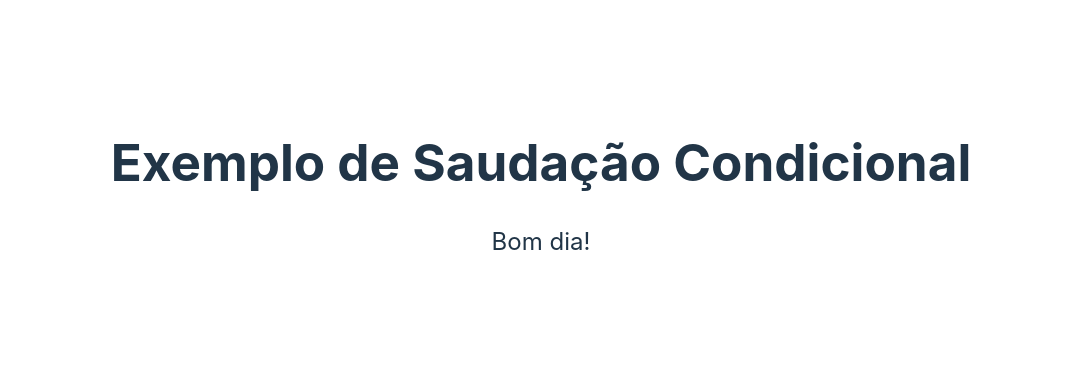
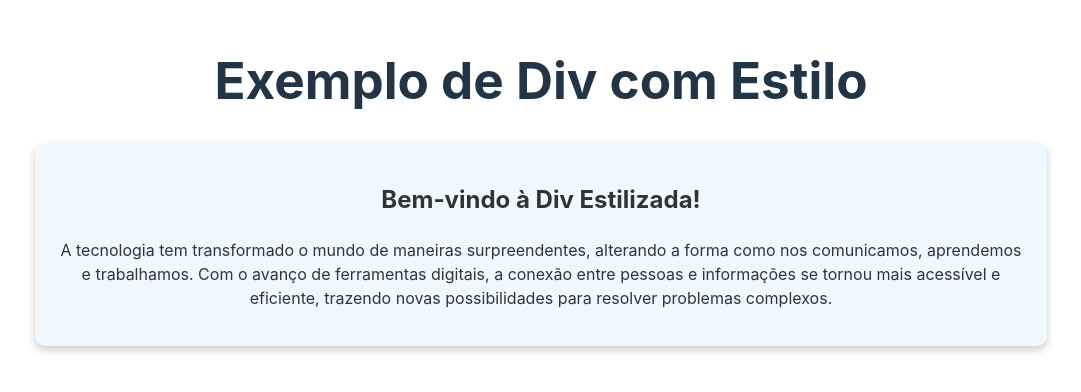
Before and after one commit to werik-antunes/React-Lista-01-, a React (Vite) app: page / in a window 1280 px wide. Shown: the part 208-600 px from the top of the page, without its empty margins (99-1180 px from the left). Built offline with nearby package versions, Linux system fonts and the light colour scheme.

Commit message:
Exercício 09

```diff
--- a/src/App.jsx
+++ b/src/App.jsx
@@ -1,15 +1,14 @@
 
 import './App.css'
-import Saudacao from './components/Saudacao'
-
+import DivComEstilo from './components/DivComEstilo'
 
 
 function App() {
-  const isDia = true;
+
   return (
     <>
-      <h1>Exemplo de Saudação Condicional</h1>
-      <Saudacao isDia={isDia} />
+       <h1>Exemplo de Div com Estilo</h1>
+       <DivComEstilo/>
     </>
   )
 }
--- /dev/null
+++ b/src/components/DivComEstilo.jsx
@@ -0,0 +1,27 @@
+import React from "react";
+
+function DivComEstilo() {
+  return (
+    <div
+      style={{
+        backgroundColor: "#f0f8ff",
+        color: "#333",
+        padding: "20px",
+        margin: "20px auto",
+        width: "80%",
+        textAlign: "center",
+        borderRadius: "10px",
+        boxShadow: "0 4px 8px rgba(0, 0, 0, 0.2)",
+      }}
+    >
+      <h2>Bem-vindo à Div Estilizada!</h2>
+      <p>
+        A tecnologia tem transformado o mundo de maneiras surpreendentes, alterando a forma como nos comunicamos,
+        aprendemos e trabalhamos. Com o avanço de ferramentas digitais, a conexão entre pessoas e informações se tornou
+        mais acessível e eficiente, trazendo novas possibilidades para resolver problemas complexos.
+      </p>
+    </div>
+  );
+}
+
+export default DivComEstilo;
```
